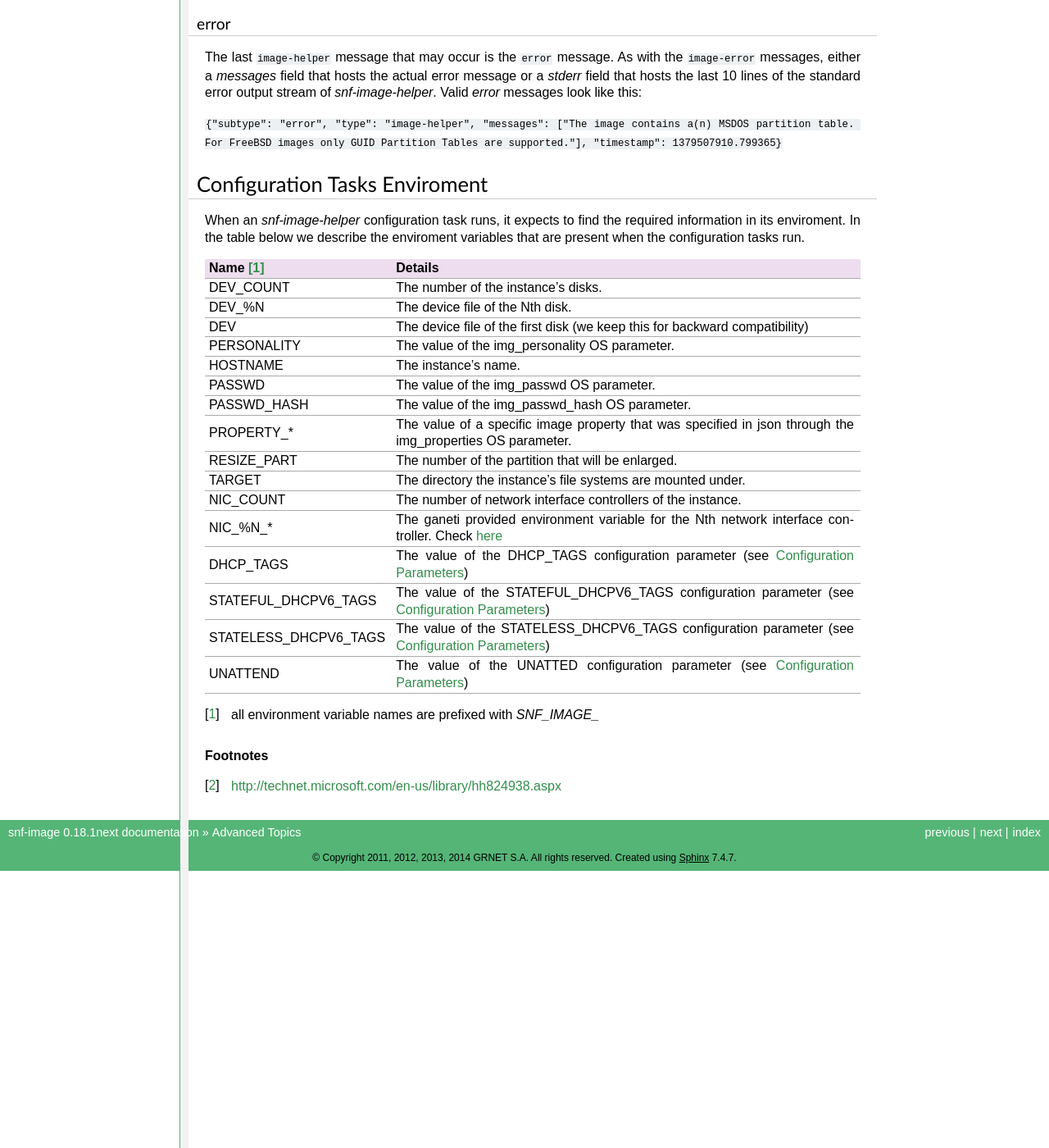
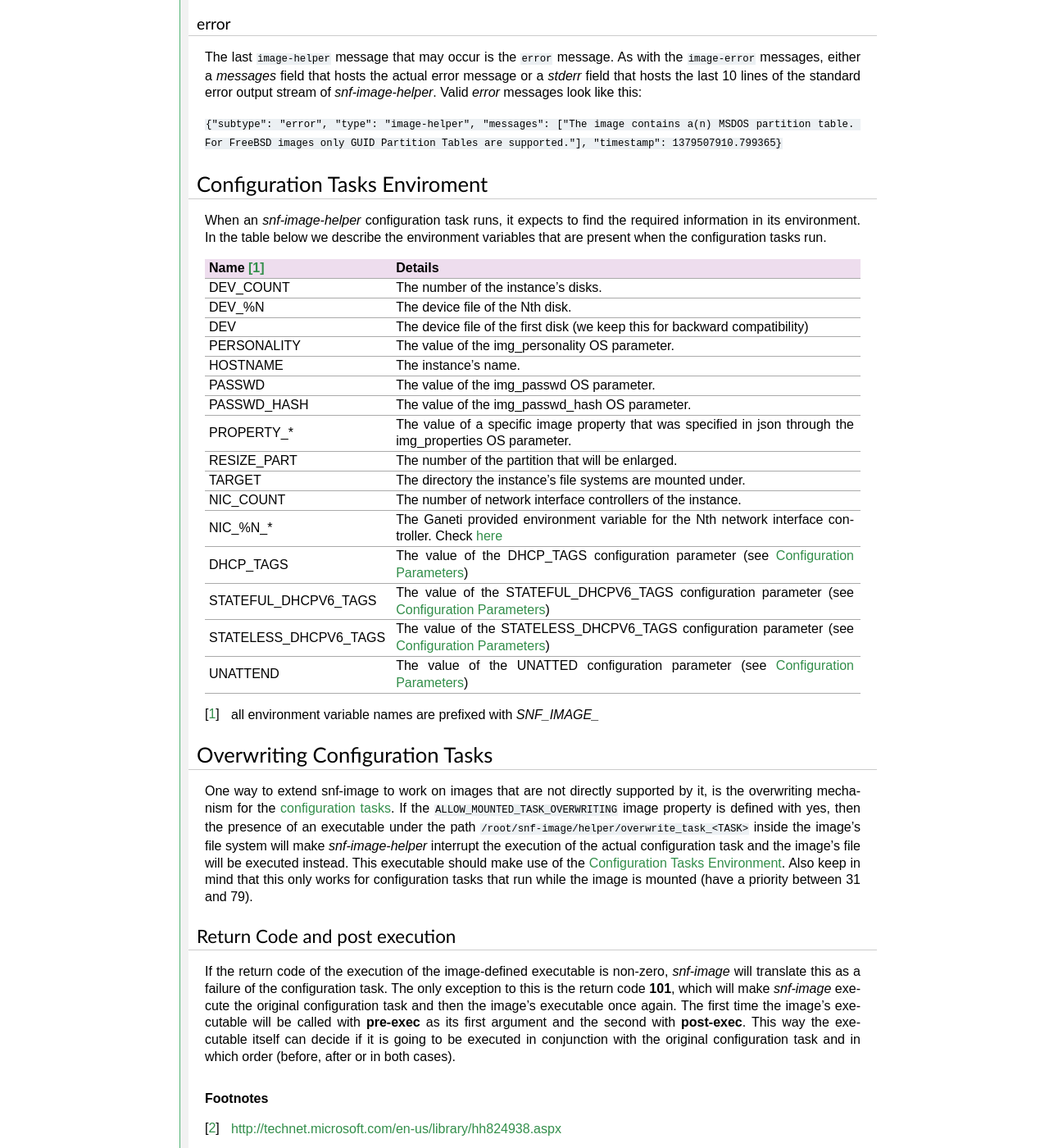
Before and after one commit to grnet/snf-image, a Sphinx documentation site: the page built from docs/advanced.rst, in a window 1280 px wide and 1400 px high, scrolled down 3376 px. Shown: the whole window at 82% size. Built offline with Sphinx 7.4.7, drawn with Linux system fonts in a browser that asks for light colours; some of the changed text lies outside the part shown.

Commit message:
Add configuration task overwriting mechanism
Add a mechanism were scripts from within the image can be executed
instead of the original Configuration Tasks.

```diff
--- a/docs/advanced.rst
+++ b/docs/advanced.rst
@@ -220,8 +220,8 @@ Configuration Tasks Enviroment
 ^^^^^^^^^^^^^^^^^^^^^^^^^^^^^^
 
 When an *snf-image-helper* configuration task runs, it expects to find the
-required information in its enviroment. In the table below we describe the
-enviroment variables that are present when the configuration tasks run.
+required information in its environment. In the table below we describe the
+environment variables that are present when the configuration tasks run.
 
 
 +---------------------+-------------------------------------------------------+
@@ -254,7 +254,7 @@ enviroment variables that are present when the configuration tasks run.
 |NIC_COUNT            |The number of network interface controllers of the     |
 |                     |instance.                                              |
 +---------------------+-------------------------------------------------------+
-|NIC_%N_*             |The ganeti provided environment variable for the Nth   |
+|NIC_%N_*             |The Ganeti provided environment variable for the Nth   |
 |                     |network interface controller. Check                    |
 |                     |`here <http://docs.ganeti.org/ganeti/current/man/ganeti|
 |                     |-os-interface.html>`_                                  |
@@ -278,6 +278,37 @@ enviroment variables that are present when the configuration tasks run.
 
 .. [#] all environment variable names are prefixed with *SNF_IMAGE_*
 
+.. _overwriting-configuration-tasks:
+
+Overwriting Configuration Tasks
+^^^^^^^^^^^^^^^^^^^^^^^^^^^^^^^
+
+One way to extend snf-image to work on images that are not directly supported
+by it, is the overwriting mechanism for the :ref:`configuration tasks
+<image-configuration-tasks>`. If the ``ALLOW_MOUNTED_TASK_OVERWRITING`` image
+property is defined with yes, then the presence of an executable under the path
+``/root/snf-image/helper/overwrite_task_<TASK>`` inside the image's file system
+will make *snf-image-helper* interrupt the execution of the actual
+configuration task and the image's file will be executed instead.  This
+executable should make use of the :ref:`Configuration Tasks Environment
+<configuration-tasks-environment>`. Also keep in mind that this only works for
+configuration tasks that run while the image is mounted (have a priority
+between 31 and 79).
+
+
+Return Code and post execution
+++++++++++++++++++++++++++++++
+
+If the return code of the execution of the image-defined executable is
+non-zero, *snf-image* will translate this as a failure of the configuration
+task. The only exception to this is the return code **101**, which will make
+*snf-image* execute the original configuration task and then the image's
+executable once again. The first time the image's executable will be called
+with **pre-exec** as its first argument and the second with **post-exec**. This
+way the executable itself can decide if it is going to be executed in
+conjunction with the original configuration task and in which order (before,
+after or in both cases).
+
 .. rubric:: Footnotes
 
 .. [#f1] http://technet.microsoft.com/en-us/library/hh824938.aspx
```
Also changed, not shown: docs/interface.rst (+7 -0 lines), 12 other files.
